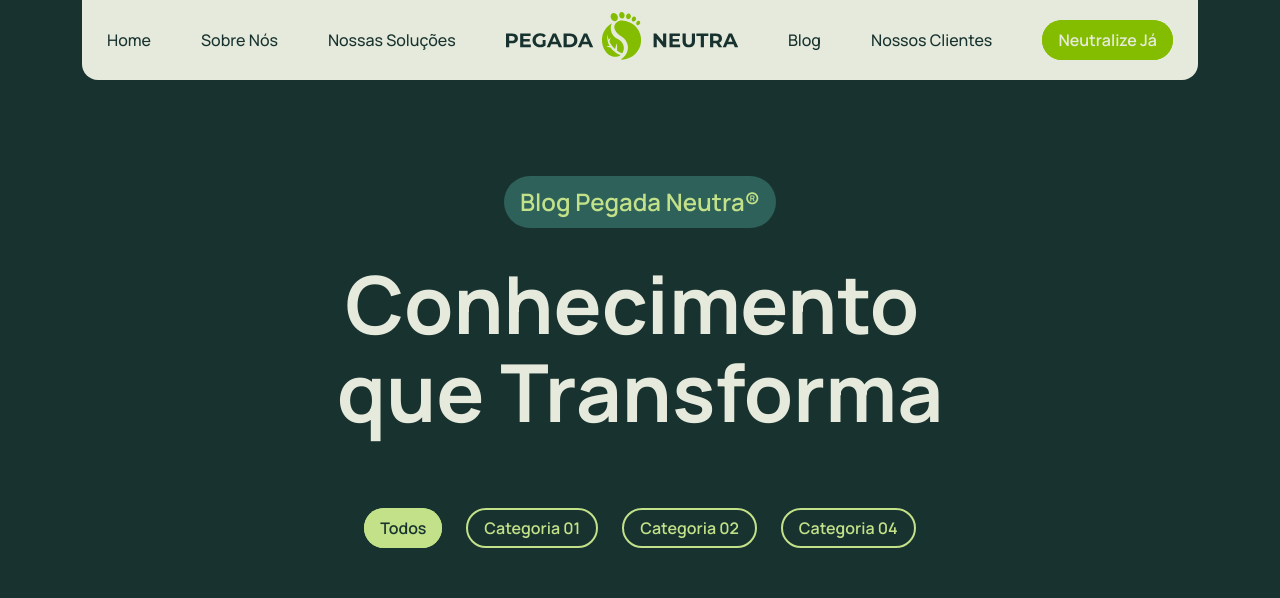
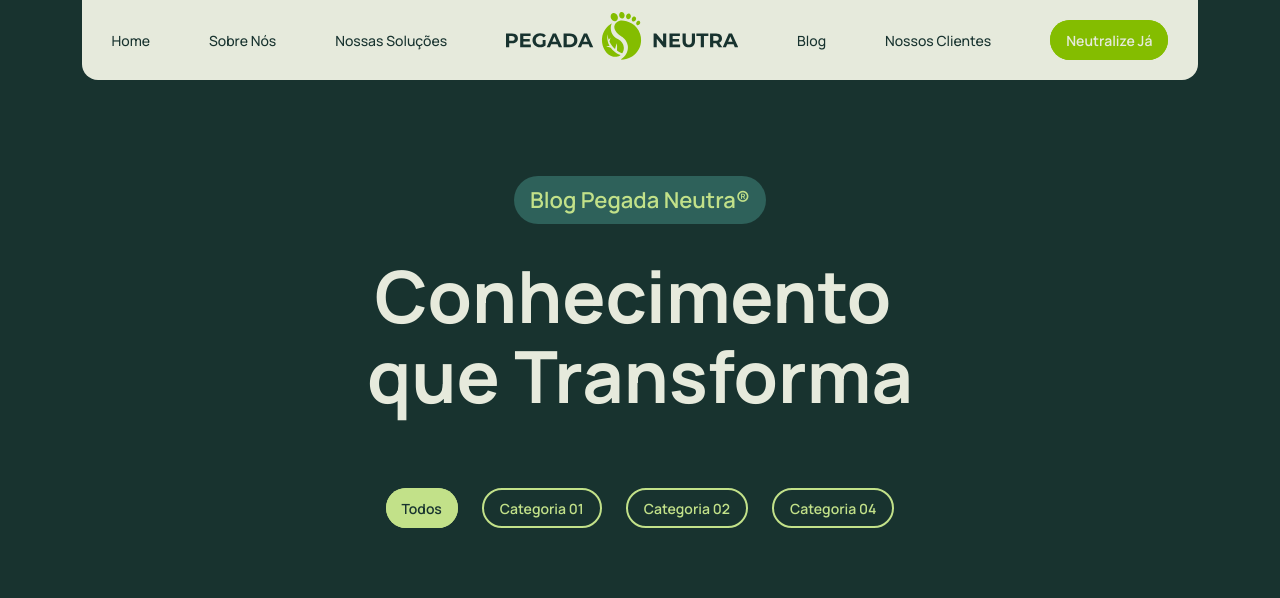
Before and after one commit to luangelsdorf/website-pegada-neutra, a Next.js app: page /blog in a window 1280 px wide. Shown: the top 598 px of the page. Built offline with nearby package versions, Linux system fonts and the light colour scheme.

Commit message:
Small changes

```diff
--- a/src/components/home/Solutions/Solutions.module.scss
+++ b/src/components/home/Solutions/Solutions.module.scss
@@ -1,8 +1,11 @@
+@use "../../../styles/scss/mixins";
+
 .section {
   background-color: rgb(var(--dark-green));
 
   :global(.horizontal) {
     height: 100vh;
+    padding-top: 80px;
   }
 }
 
@@ -15,9 +18,18 @@
   background-color: rgb(var(--light-green));
   padding: 64px 56px;
 
+  @include mixins.xxl {
+    height: 440px;
+  }
+
   img {
     height: 80px;
     width: 80px;
+
+    @include mixins.xxl {
+      height: 64px;
+      width: 64px;
+    }
   }
 
   h3 {
--- a/src/components/home/Solutions/index.js
+++ b/src/components/home/Solutions/index.js
@@ -16,6 +16,7 @@
     const ctx = gsap.context(() => {
       gsap.to('.horizontal', {
         x: (index, target) => -(target.scrollWidth - innerWidth + 250),
+        ease: 'none',
         scrollTrigger: {
           trigger: '.horizontal',
           start: 'top top',
@@ -83,7 +84,7 @@
             <div className="col-1" />
             {
               cards.map((card, index) => (
-                <div className="co-12 col-lg-5 d-flex align-items-center" key={card.id}>
+                <div className="co-12 col-xl-5 d-flex align-items-center" key={card.id}>
                   <Link href="#saiba-mais" className="link-image">
                     <Card {...card} className={`${index === 0 ? styles.first : ''} ${index === cards.length - 1 ? styles.last : ''}`} />
                   </Link>
--- a/src/styles/scss/_typography.scss
+++ b/src/styles/scss/_typography.scss
@@ -18,6 +18,22 @@
   --body-default-bold: 600 20px/32px var(--ff);
   --body-sm-bold: 600 16px/28px var(--ff);
   --body-detail-bold: 600 14px/21px var(--ff);
+
+  @include mixins.xxl {
+    --display: 700 72px/80px var(--ff);
+    --heading-lg: 700 56px/72px var(--ff);
+    --heading-md: 700 48px/64px var(--ff);
+    --heading-sm: 700 44px/56px var(--ff);
+    --heading-xs: 700 36px/48px var(--ff);
+    --body-lg: 500 22px/36px var(--ff);
+    --body-default: 500 18px/28px var(--ff);
+    --body-sm: 500 14px/21px var(--ff);
+    --body-detail: 500 12px/18px var(--ff);
+    --body-lg-bold: 600 22px/36px var(--ff);
+    --body-default-bold: 600 18px/28px var(--ff);
+    --body-sm-bold: 600 14px/21px var(--ff);
+    --body-detail-bold: 600 12px/18px var(--ff);
+  }
 }
 
 body {
```
